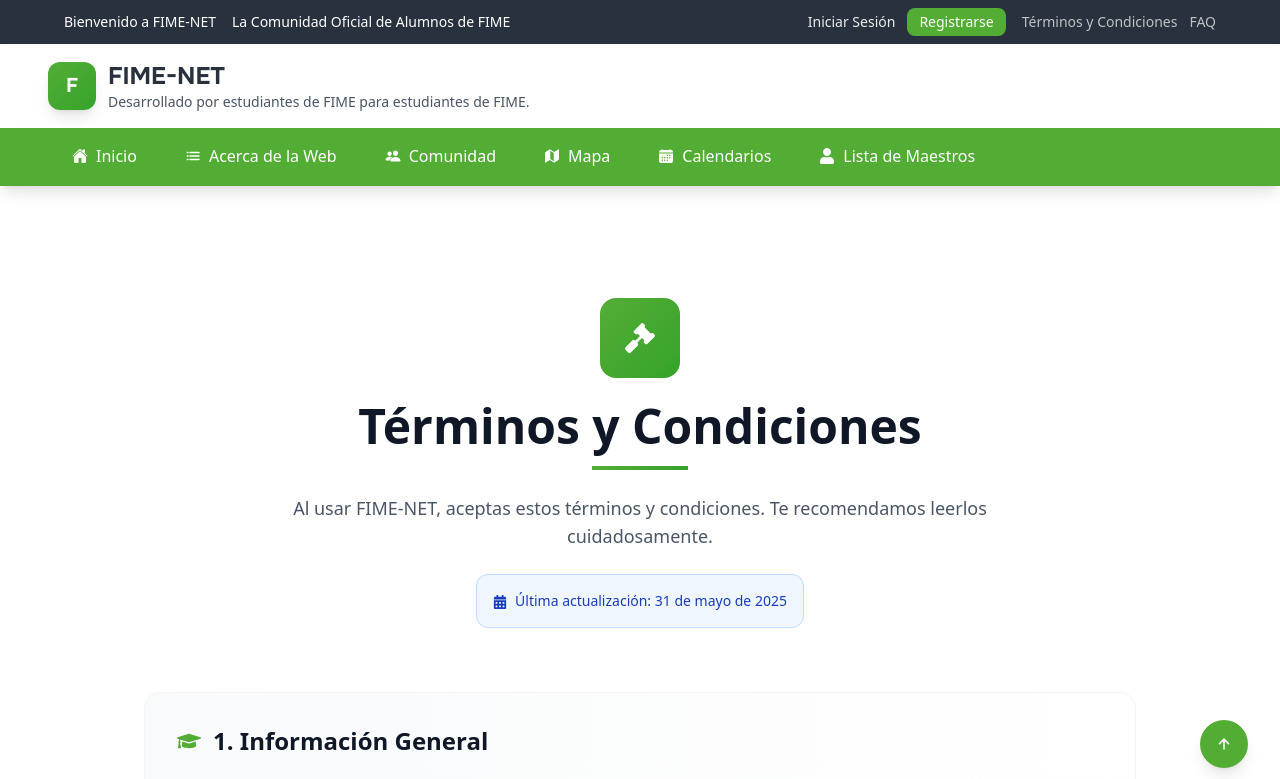
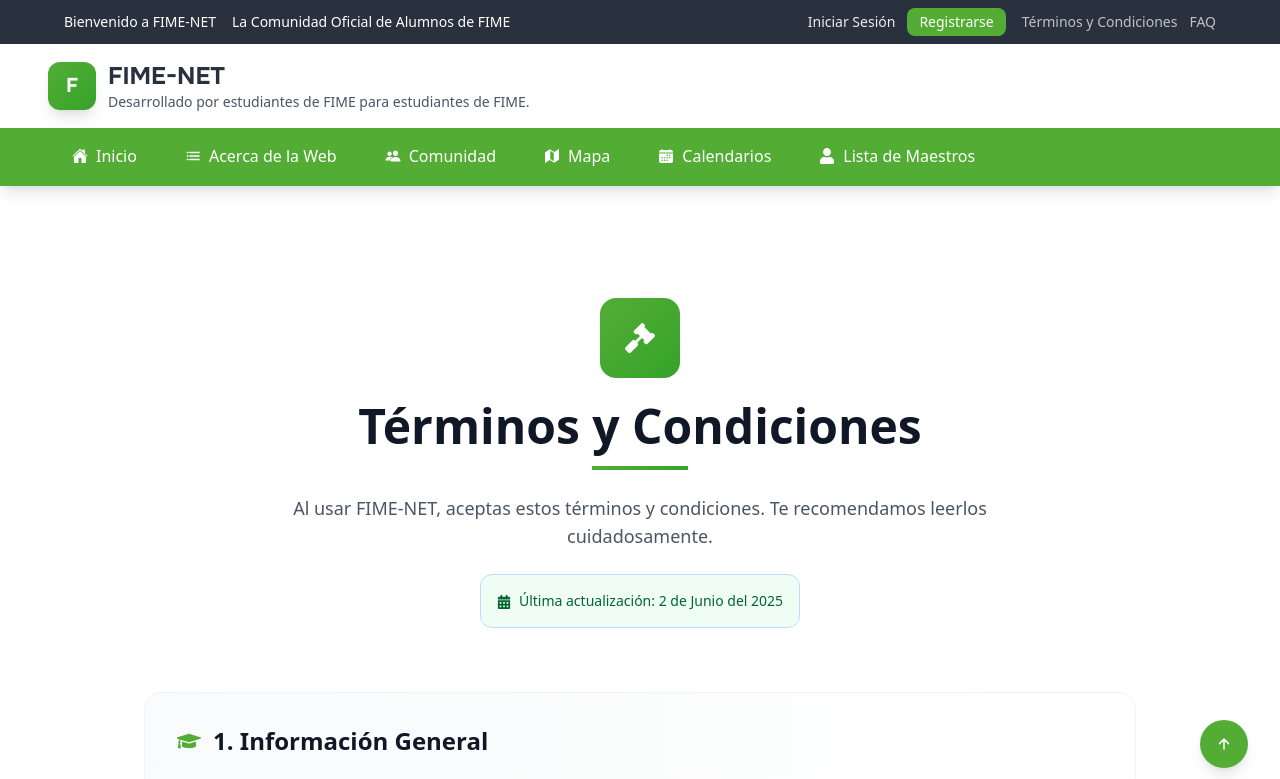
Before and after one commit to DataDave-Dev/fime-net, a Next.js app: page /terms in a window 1280 px wide. Shown: the top 779 px of the page. Built offline with nearby package versions, Linux system fonts and the light colour scheme; no server answers.

Commit message:
fix: Update Terms page to display fixed last updated date

```diff
--- a/src/app/terms/page.tsx
+++ b/src/app/terms/page.tsx
@@ -16,11 +16,6 @@ import {
 import { IoCheckmarkCircle, IoCloseCircle } from 'react-icons/io5'
 
 export default function TermsPage() {
-  const currentDate = new Date().toLocaleDateString('es-MX', {
-    year: 'numeric',
-    month: 'long',
-    day: 'numeric'
-  })
 
   const containerVariants = {
     hidden: { opacity: 0 },
@@ -64,10 +59,10 @@ export default function TermsPage() {
           <p className="text-lg text-gray-600 max-w-3xl mx-auto">
             Al usar FIME-NET, aceptas estos términos y condiciones. Te recomendamos leerlos cuidadosamente.
           </p>
-          <div className="bg-blue-50 border border-blue-200 rounded-xl p-4 mt-6 inline-block">
-            <p className="text-sm text-blue-800">
+          <div className="bg-green-50 border border-blue-200 rounded-xl p-4 mt-6 inline-block">
+            <p className="text-sm text-green-800">
               <FaCalendarAlt className="inline mr-2" />
-              Última actualización: {currentDate}
+              Última actualización: 2 de Junio del 2025
             </p>
           </div>
         </motion.div>
```
